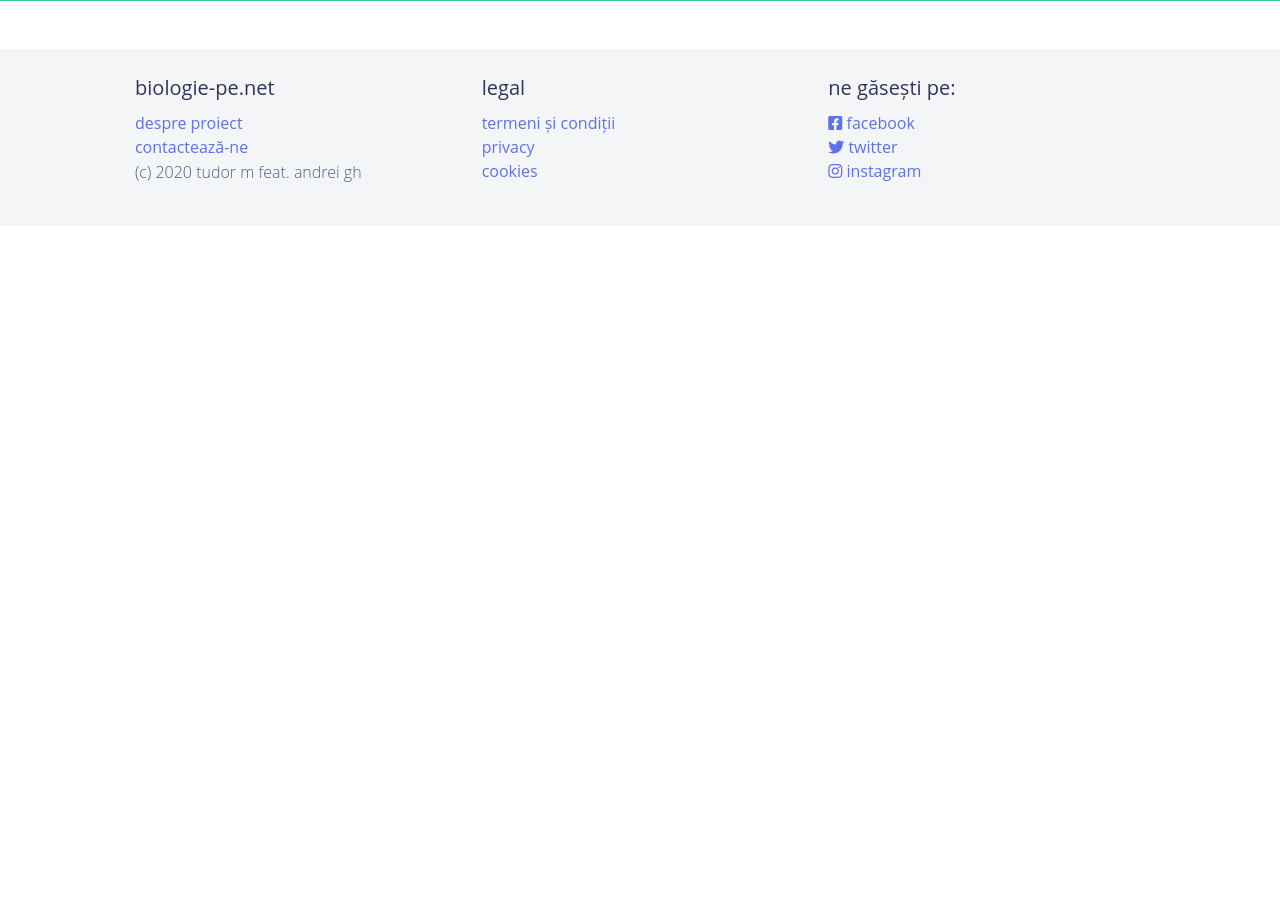
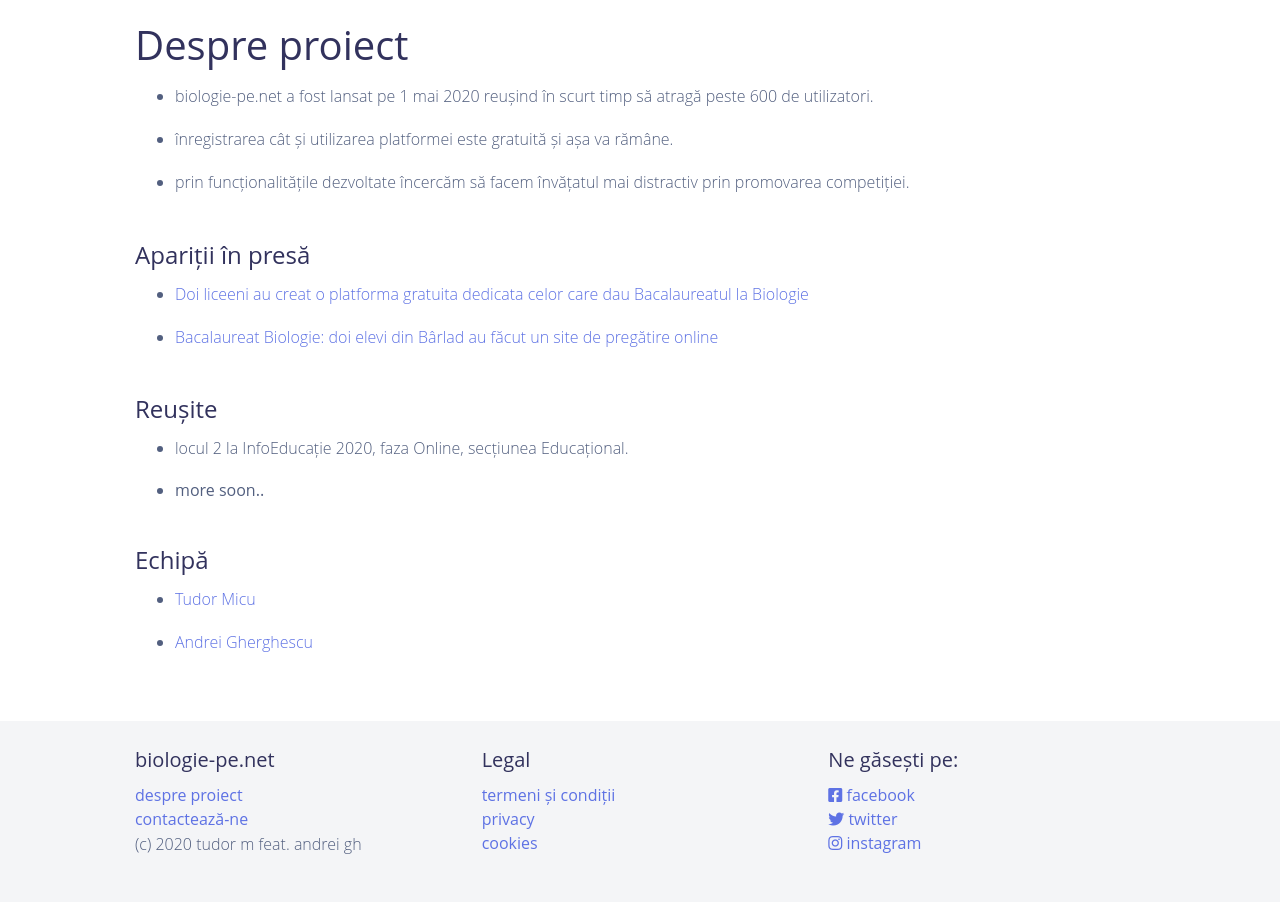
Before and after one commit to micutudor/platforma-biologie, a PHP site: page /about-us.php in a window 1280 px wide. Shown: the part 87-989 px from the top of the page. Before the commit the page ends 269 px from the top, so only its background shows below. Run offline with PHP 8.4, Linux system fonts and the light colour scheme; data that the repository does not hold is empty; some libraries are stand-ins or nearby versions.

Commit message:
documentatie creata + last upd

```diff
--- a/about-us.php
+++ b/about-us.php
@@ -20,7 +20,55 @@
 
   <?= $view->navbar("about-us"); ?>
 
+  <br>
+
   <div class="container">
+    <h1>Despre proiect</h1>
+
+    <ul>
+      <li><p><?= PROJECT_NAME ?> a fost lansat pe 1 mai 2020 reușind în scurt timp să atragă peste 600 de utilizatori.</p></li>
+      <li><p>înregistrarea cât și utilizarea platformei este gratuită și așa va rămâne.</p></li>
+      <li><p>prin funcționalitățile dezvoltate încercăm să facem învățatul mai distractiv prin promovarea competiției.</p></li>
+    </ul>
+
+    <br>
+
+    <h4>Apariții în presă</h4>
+
+    <ul>
+      <li>
+        <p>
+          <a href="https://ziare.com/scoala/bacalaureat/doi-liceeni-au-creat-o-platforma-gratuita-dedicata-celor-care-dau-bacalaureatul-la-biologie-1609837" target="_blank">
+            Doi liceeni au creat o platforma gratuita dedicata celor care dau Bacalaureatul la Biologie
+          </a>
+        </p>
+      </li>
+      <li>
+        <p>
+          <a href="https://start-up.ro/bacalaureat-biologie-doi-elevi-din-barlad-au-facut-un-site-de-pregatire-online/" target="_blank">
+            Bacalaureat Biologie: doi elevi din Bârlad au făcut un site de pregătire online
+          </a>
+        </p>
+      </li>
+    </ul>
+
+    <br>
+
+    <h4>Reușite</h4>
+
+    <ul>
+      <li><p>locul 2 la InfoEducație 2020, faza Online, secțiunea Educațional.</p></li>
+      <li>more soon..</li>
+    </ul>
+
+    <br>
+
+    <h4>Echipă</h4>
+
+    <ul>
+      <li><p><a href="https://www.facebook.com/tud777r/" target="_blank">Tudor Micu</a></p></li>
+      <li><p><a href="https://www.facebook.com/adrian.gherghescu.14" target="_blank">Andrei Gherghescu</a></p></li>
+    </ul>
 
   </div>
 
--- a/index.php
+++ b/index.php
@@ -26,7 +26,7 @@
     <br>
 
     <div class="row">
-      <div class="col-lg-5">
+      <div class="col-lg-5 mb-5">
         <?php if (isset($_GET['error']) && $_GET['error']) {?>
           <div class="alert alert-dismissible alert-danger">
             <button type="button" class="close" data-dismiss="alert">&times;</button>
--- a/source/Config.php
+++ b/source/Config.php
@@ -2,7 +2,7 @@
 
   # Project's info
   define("PROJECT_NAME", "biologie-pe.net");
-  define("STATUS", "NODEV");
+  define("STATUS", "DEV");
 
   define("LEVEL_POINT", "1200");
 
--- a/source/View.php
+++ b/source/View.php
@@ -57,7 +57,9 @@
           ?>
           <nav id="siteNavbar" class="navbar navbar-expand-lg navbar-dark bg-success">
             <div class="container">
-              <img src="assets/logo.png" width="120" height="46">
+              <a href="index.php">
+                <img src="assets/logo.png" width="120" height="46">
+              </a>
               <button class="navbar-toggler" type="button" data-toggle="collapse" data-target="#navbarColor02" aria-controls="navbarColor02" aria-expanded="false" aria-label="Toggle navigation">
                 <span class="navbar-toggler-icon"></span>
               </button>
@@ -70,7 +72,7 @@
                           </li>
                         </ul>
                       </div>
-              <?php } else if ($page != 'error'){ ?>
+              <?php } else if ($page != 'error' && $page != 'about-us'){ ?>
                       <div class="collapse navbar-collapse" id="navbarColor02">
                         <ul class="navbar-nav ml-auto">
                           <li class="nav-item <?php if ($page == 'chapters' || $page == 'lesson' || $page == 'training' || $page == 'questions' || $page == 'formulas' || $page == 'constants') echo 'active' ?> dropdown">
@@ -143,23 +145,23 @@
           <footer class="footer">
             <div class="container">
               <div class="row">
-                <div class="col-lg-4">
+                <div class="col-lg-4 mb-1">
                   <h5><?= PROJECT_NAME ?></h5>
-                  <a href="despre/despre-proiect.html">despre proiect</a><br>
-                  <a href="despre/despre-proiect.html">contactează-ne</a><br>
+                  <a href="about-us.php">despre proiect</a><br>
+                  <a href="mailto:tudor.micubd@gmail.com">contactează-ne</a><br>
                   <p>(c) 2020 tudor m feat. andrei gh</p>
                 </div>
-                <div class="col-lg-4">
-                  <h5>legal</h5>
-                  <a href="despre/despre-proiect.html">termeni și condiții</a><br>
-                  <a href="despre/despre-proiect.html">privacy</a><br>
-                  <a href="despre/despre-proiect.html">cookies</a>
+                <div class="col-lg-4 mb-2">
+                  <h5>Legal</h5>
+                  <a href="docs/terms.docx">termeni și condiții</a><br>
+                  <a href="docs/privacy.docx">privacy</a><br>
+                  <a href="docs/cookies.docx">cookies</a>
                 </div>
-                <div class="col-lg-4">
-                  <h5>ne găsești pe:</h5>
-                  <a href="despre/despre-proiect.html"><i class="fab fa-facebook-square"></i> facebook</a><br>
-                  <a href="despre/despre-proiect.html"><i class="fab fa-twitter"></i> twitter</a><br>
-                  <a href="despre/despre-proiect.html"><i class="fab fa-instagram"></i> instagram</a>
+                <div class="col-lg-4 mb-1">
+                  <h5>Ne găsești pe:</h5>
+                  <a href="https://facebook.com" target="_blank"><i class="fab fa-facebook-square"></i> facebook</a><br>
+                  <a href="https://twitter.com" target="_blank"><i class="fab fa-twitter"></i> twitter</a><br>
+                  <a href="https://instagram.com" target="_blank"><i class="fab fa-instagram"></i> instagram</a>
                 </div>
               </div>
             </div>
```
Also changed, not shown: error.php (+14 -2 lines), 1 other file.
